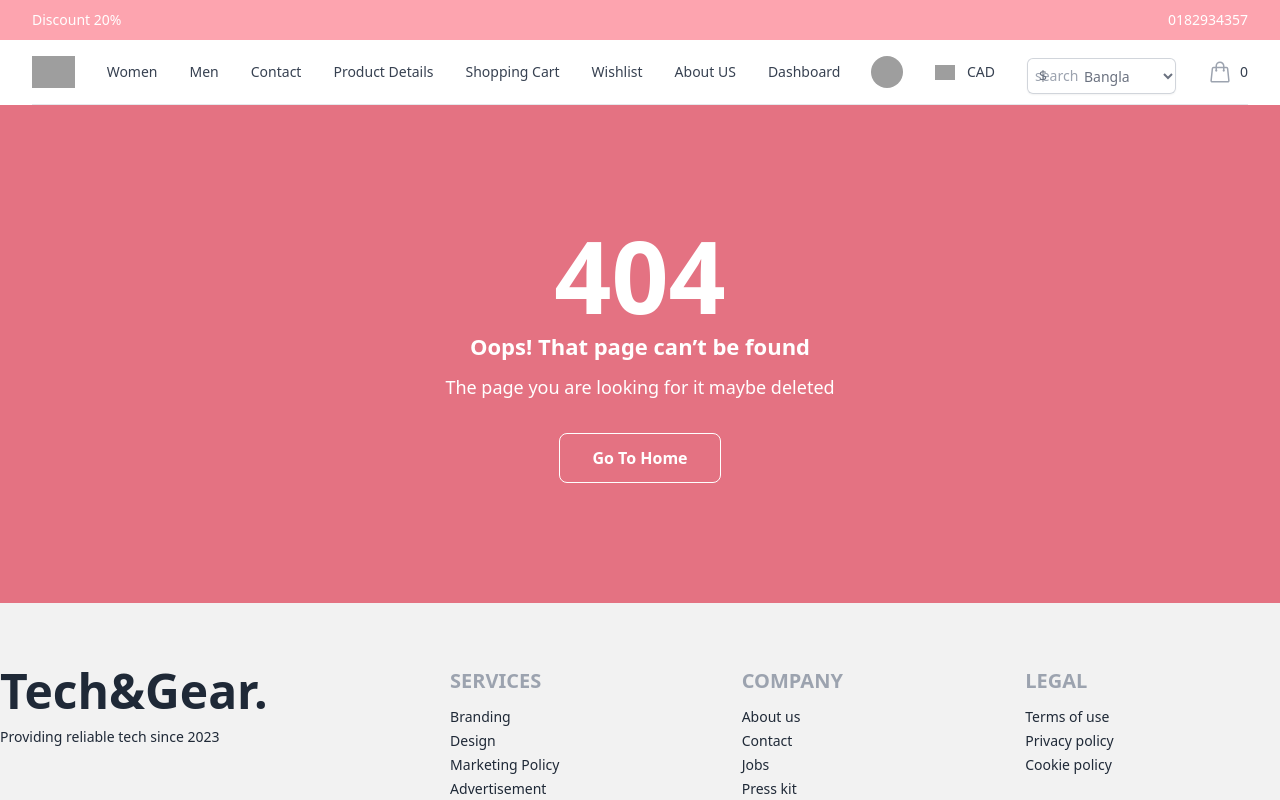
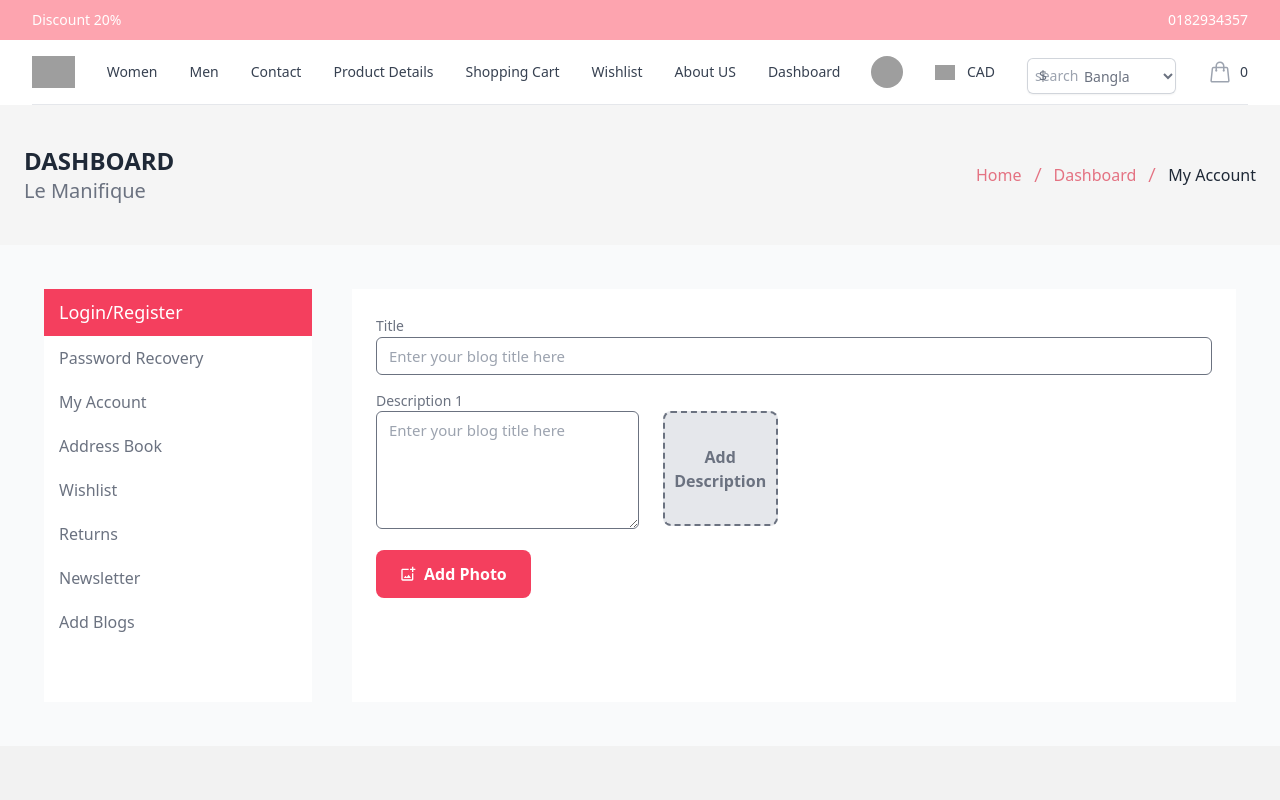
Before and after one commit to Mostafizur-Pro/tech-gear-main, a Next.js app: page /dashboard/add-blogs in a window 1280 px wide. Before the commit this address had no page. Shown: the top 800 px of the page. Built offline with nearby package versions, Linux system fonts and the light colour scheme; grey boxes are pictures that could not be loaded.

Commit message:
task complete

```diff
--- /dev/null
+++ b/src/components/dashboard/Add-Blogs/AddBlogsSection.tsx
@@ -0,0 +1,47 @@
+import React from "react";
+import BlogForm from "./BlogForm";
+
+const AddBlogsSection = () => {
+
+
+  return (
+    <div className="bg-gray-50">
+      <div className="p-8 sm:grid grid-cols-4 gap-4 bg-gray-50 ">
+        <div className="col-span-1 bg-white m-3 ">
+          <ul className="">
+            <li className="active px-[15px] py-[10px] bg-rose-500 font-medium text-[18px] text-white">
+              <a href="#">Login/Register</a>
+            </li>
+            <li className="px-[15px] py-[10px] font-medium text-gray-500 text-[16px] ">
+              <a href="#">Password Recovery</a>
+            </li>
+            <li className="px-[15px] py-[10px] font-medium text-gray-500 text-[16px]">
+              <a href="#">My Account</a>
+            </li>
+            <li className="px-[15px] py-[10px] font-medium text-gray-500 text-[16px]">
+              <a href="#">Address Book</a>
+            </li>
+            <li className="px-[15px] py-[10px] font-medium text-gray-500 text-[16px]">
+              <a href="#">Wishlist</a>
+            </li>
+            <li className="px-[15px] py-[10px] font-medium text-gray-500 text-[16px]">
+              <a href="#">Returns</a>
+            </li>
+            <li className="px-[15px] py-[10px] font-medium text-gray-500 text-[16px]">
+              <a href="#">Newsletter</a>
+            </li>
+            <li className="px-[15px] py-[10px] font-medium text-gray-500 text-[16px]">
+              <a href="/dashboard/add-blogs">Add Blogs</a>
+            </li>
+          </ul>
+        </div>
+
+        <section className="col-span-3 bg-white m-3 p-6">
+          <BlogForm />
+        </section>
+      </div>
+    </div>
+  );
+};
+
+export default AddBlogsSection;
--- /dev/null
+++ b/src/components/dashboard/Add-Blogs/AddImages.tsx
@@ -0,0 +1,70 @@
+import React, { useState, ChangeEvent } from "react";
+import { MdOutlineAddPhotoAlternate } from "react-icons/md";
+import { RxCross2 } from "react-icons/rx";
+
+const AddImages = () => {
+    const [selectedImages, setSelectedImages] = useState<string[]>([]);
+
+    const onSelectFile = (e: ChangeEvent<HTMLInputElement>) => {
+      const selectedFiles = e.target.files;
+      const imagesLimit = 3;
+
+      if (!selectedFiles) {
+        return;
+      }
+
+      const selectedFilesArray = Array.from(selectedFiles);
+
+      // Add image hosting
+      const imagesArray = selectedFilesArray.map((file) => {
+        return URL.createObjectURL(file);
+      });
+
+      if (selectedImages.length + imagesArray.length > imagesLimit) {
+        console.log('You Cannot add more then 3 images');
+        return;
+      }
+
+      setSelectedImages((prevImages) => [...prevImages, ...imagesArray]);
+
+    };
+    console.log(selectedImages);
+  return (
+    <>
+      <button
+        className={` gap-2 flex relative  items-center py-3 px-6 font-bold rounded-lg w-fit ${
+          selectedImages.length === 3
+            ? "bg-gray-500"
+            : "bg-rose-500 hover:bg-rose-400"
+        }  duration-300 text-white`}
+      >
+        <MdOutlineAddPhotoAlternate />
+        Add Photo
+        <input
+          disabled={selectedImages.length === 3}
+          onChange={onSelectFile}
+          accept="image/png,  image/jpeg, image/webp"
+          name="images"
+          className={`absolute opacity-0 cursor-pointer right-0  w-[150px] h-[46px]`}
+          type="file"
+        />
+      </button>
+
+      <div className="my-10 flex gap-10">
+        {selectedImages.map((image, index) => (
+          <div className="h-20 relative rounded-lg" key={index}>
+            <img className="h-full w-full object-contain" src={image} alt="" />
+            <RxCross2
+              onClick={() =>
+                setSelectedImages(selectedImages.filter((e) => e !== image))
+              }
+              className="p-1 text-2xl text-white bg-red-500 rounded-full absolute -top-2 -right-3 cursor-pointer hover:bg-red-400 duration-300"
+            />
+          </div>
+        ))}
+      </div>
+    </>
+  );
+};
+
+export default AddImages;
--- /dev/null
+++ b/src/components/dashboard/Add-Blogs/BlogForm.tsx
@@ -0,0 +1,46 @@
+import React, { useState } from "react";
+import AddImages from "./AddImages";
+import DescriptionField from "./DescriptionField";
+
+const BlogForm = () => {
+  const [descriptions, setDescriptions] = useState([{ id: 1, value: "" }]);
+  const maxDescriptions = 3;
+
+  const handleAddDescription = () => {
+    if (descriptions.length < maxDescriptions) {
+      const newDescription = { id: descriptions.length + 1, value: "" };
+      setDescriptions([...descriptions, newDescription]);
+    }
+  };
+  const handleChange = (id: number, value: string) => {
+    setDescriptions((prevDescriptions) =>
+      prevDescriptions.map((description) =>
+        description.id === id ? { ...description, value } : description
+      )
+    );
+    console.log(descriptions);
+  };
+  return (
+    <form>
+      <label className="text-sm text-gray-500">
+        Title
+        <input
+          type="text"
+          className="border mb-4 text-[15px] border-gray-500 w-full px-3 py-2 rounded-md"
+          name="blog-title"
+          id="blog-title"
+          placeholder="Enter your blog title here"
+        />
+      </label>
+      <DescriptionField
+        handleAddDescription={handleAddDescription}
+        maxDescriptions={maxDescriptions}
+        handleChange={handleChange}
+        descriptions={descriptions}
+      />
+      <AddImages />
+    </form>
+  );
+};
+
+export default BlogForm;
--- /dev/null
+++ b/src/components/dashboard/Add-Blogs/DescriptionField.tsx
@@ -0,0 +1,38 @@
+import React from 'react';
+interface DescriptionFieldProps {
+    descriptions: { id: number; value: string }[];
+    handleChange: (id: number, value: string) => void;
+    maxDescriptions: number;
+    handleAddDescription: () => void;
+  }
+
+const DescriptionField: React.FC<DescriptionFieldProps> = ({descriptions, handleChange, maxDescriptions, handleAddDescription }) => {
+    return (
+        <div className="grid xl:grid-cols-3 md:grid-cols-2 grid-cols-1 gap-6">
+        {descriptions.map((description) => (
+          <label key={description.id} className="text-sm text-gray-500">
+            Description {description.id}
+            <textarea
+              onChange={(e) => handleChange(description.id, e.target.value)}
+              rows={5}
+              className="border mb-4 text-[15px]  border-gray-500 w-full px-3 py-2 rounded-md"
+              name="blog-title"
+              id="blog-title"
+              placeholder="Enter your blog title here"
+            />
+          </label>
+        ))}
+        {descriptions.length < maxDescriptions && (
+          <button
+            onClick={handleAddDescription}
+            className="h-[115px] w-[115px] flex justify-center items-center border-2 rounded-lg font-semibold text-gray-500 hover:text-gray-400 text-center duration-200 border-dashed border-gray-500 hover:border-gray-400 mt-5 bg-gray-200"
+          >
+            Add <br />
+            Description
+          </button>
+        )}
+      </div>
+    );
+};
+
+export default DescriptionField;
--- a/src/components/dashboard/MyAccount.tsx
+++ b/src/components/dashboard/MyAccount.tsx
@@ -13,6 +13,7 @@ const MyAccount = () => {
                     <li className='px-[15px] py-[10px] font-medium text-gray-500 text-[16px]'><a href="#">Wishlist</a></li>
                     <li className='px-[15px] py-[10px] font-medium text-gray-500 text-[16px]'><a href="#">Returns</a></li>
                     <li className='px-[15px] py-[10px] font-medium text-gray-500 text-[16px]'><a href="#">Newsletter</a></li>
+                    <li className='px-[15px] py-[10px] font-medium text-gray-500 text-[16px]'><a href="/dashboard/add-blogs">Add Blogs</a></li>
                 </ul>
             </div>
             <div className="col-span-3 bg-white m-3">
--- /dev/null
+++ b/src/pages/dashboard/add-blogs/index.tsx
@@ -0,0 +1,14 @@
+import AddBlogsSection from '@/components/dashboard/Add-Blogs/AddBlogsSection';
+import DashboardBanner from '@/components/dashboard/DashboardBanner';
+import React from 'react';
+
+const index = () => {
+    return (
+        <>
+           <DashboardBanner />
+           <AddBlogsSection />
+        </>
+    );
+};
+
+export default index;
```
